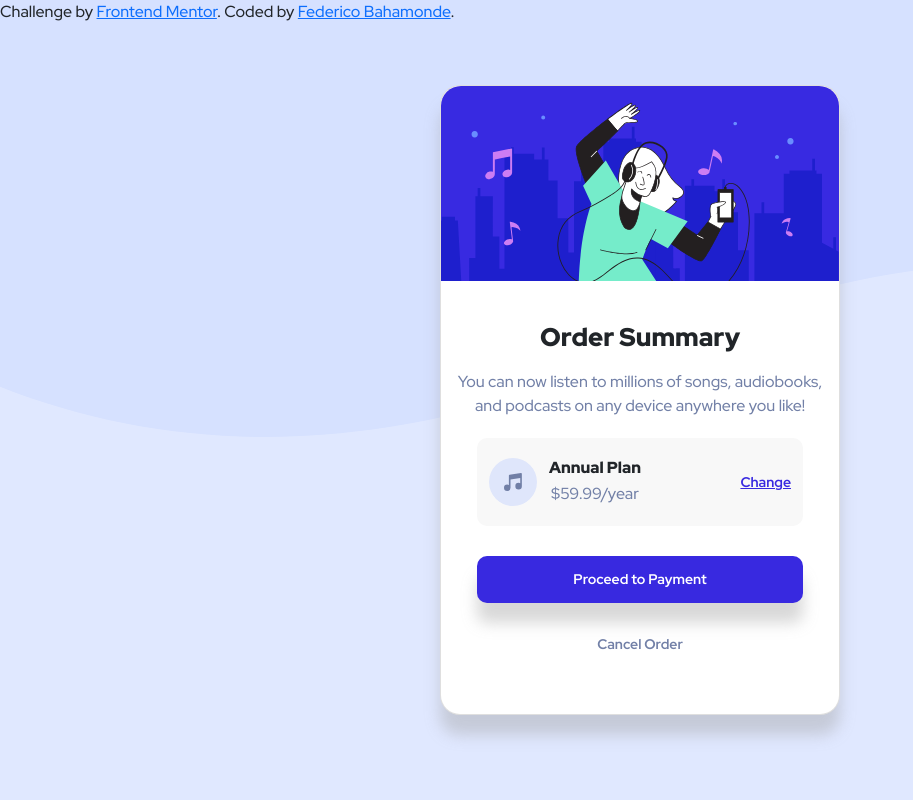
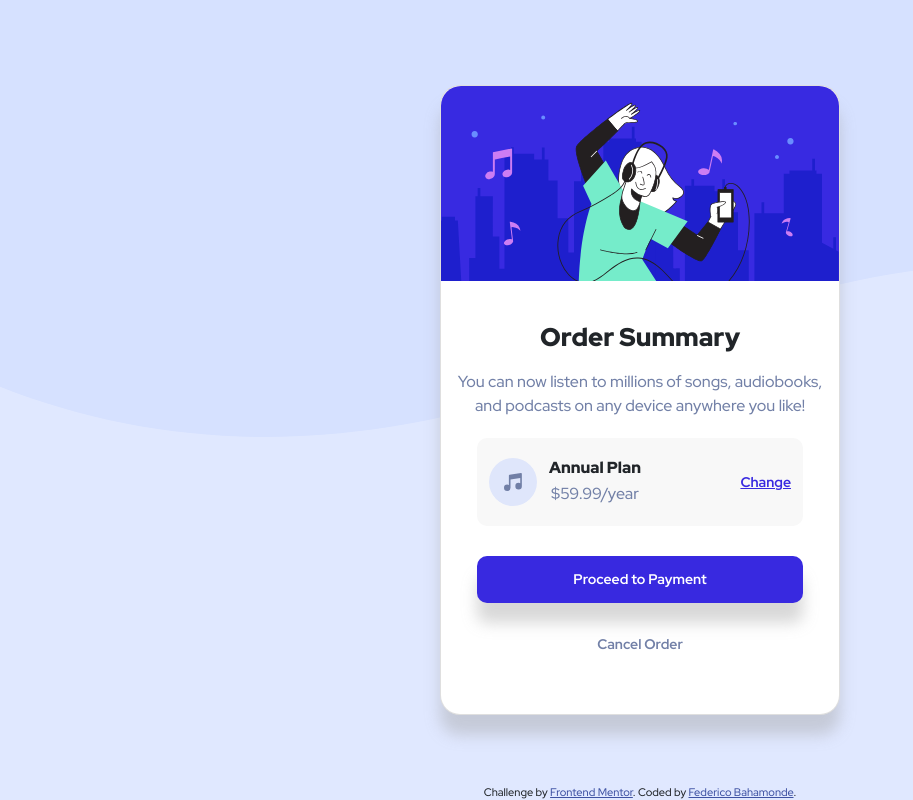
Before and after one commit to FeDaBa/Frontend-Mentor-Challenge-2, a plain HTML site: page index.html in a window 1280 px wide. Shown: the whole page, without its empty margins (0-913 px from the left). Drawn offline with nearby package versions, Linux system fonts and the light colour scheme; files whose address does not match are found by name.

Commit message:
Update main.css

```diff
--- a/main.css
+++ b/main.css
@@ -143,31 +143,15 @@ body
     font-weight: 900;
 }
 
-
-
-
-
-
-
-
-
-
-
-
-
-
-
-
-
-
-
-/* .attribution
+.attribution
 {
     position: fixed;
+    width: 100%;
+    bottom: 0;
     font-size: 11px;
     text-align: center;
 }
 .attribution a
 {
     color: hsl(228, 45%, 44%);
-} */
+}
```
